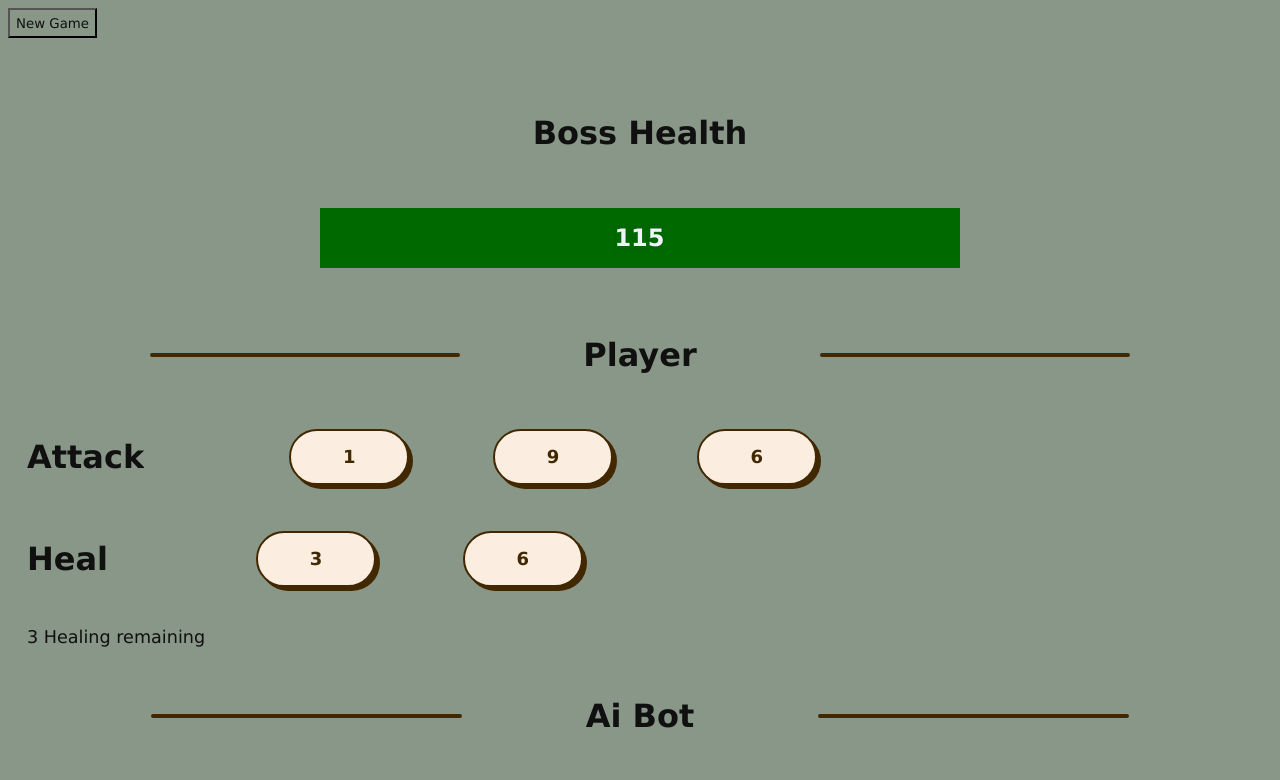
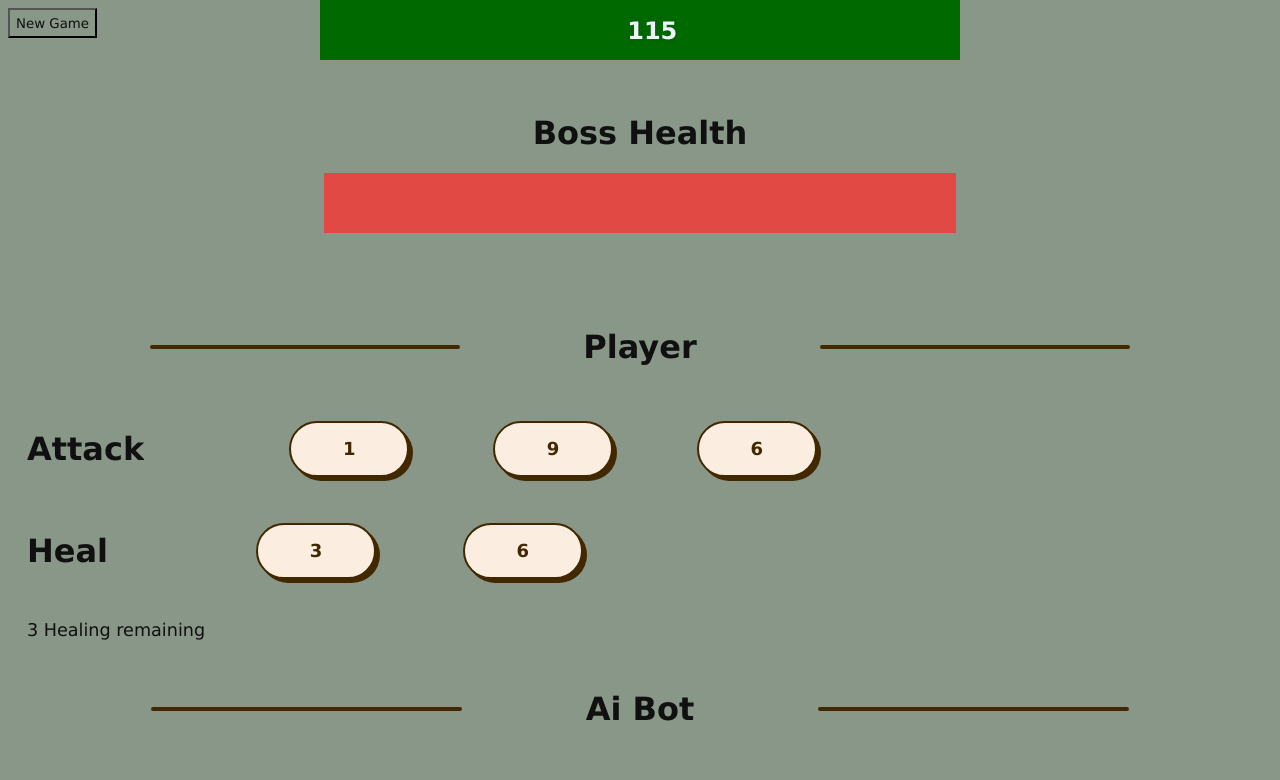
Before and after one commit to IMohammedNasr/Fight-The-Boss, a plain HTML site: page index.html in a window 1280 px wide. Shown: the top 780 px of the page. Drawn offline with Linux system fonts and the light colour scheme.

Commit message:
Update style.css

```diff
--- a/style.css
+++ b/style.css
@@ -14,14 +14,24 @@ h1{
     margin-top: 6%;
 }
 
+
+
+.health-container{
+    position: relative;
+    margin: auto;
+    /* background-color: red; */
+    align-items: center;
+    margin-top: 30px;
+}
+
 #Boss-Health{
     position: absolute;
     font-size: 1.5em;
     font-weight: 600;
     text-align: center;
     z-index: 2;
-    left: 48%;
-    top: 25%;
+    left: 49%;
+    top: -7px;
     background: none;
     color: #f2f2ff;
     background: rgba( 0, 0, 0, 0.012 );
@@ -29,20 +39,21 @@ h1{
     -webkit-backdrop-filter: blur( 20px );
 }
 
-
 .health-bar{
     width: 50%;
     background-color: rgba(255, 45, 45, 0.737);
     height: 60px;
-    position: absolute;
-    top: 26%;
-    left: 25%;
+    margin: auto;
 }
 
 .green{
     background-color: rgb(0, 105, 0);
     width: 50%;
     z-index: 1;
+    position: absolute;
+    top: 0; /* Align green bar with top of the red bar */
+    left: 25%;
+
 }
 
 
@@ -55,7 +66,7 @@ h1{
     align-items: center;
     justify-content: center;
     margin: auto;
-    margin-top: 12%;
+    margin-top: 5%;
 }
 
 
@@ -114,6 +125,7 @@ h1{
 .endgame {
     display: none;
     width:  30%;
+    min-width: 300px;
     top: 30%;
     position: absolute;
     left: 41%;
@@ -251,7 +263,8 @@ margin-left: 10px;
   }
 }
 
-@media (max-width: 900px) {
+
+@media screen and (max-width: 900px) {
   #Boss-Health{
     left: 46%;
   }
@@ -262,7 +275,8 @@ margin-left: 10px;
     margin-top: 20%;
   }
 }
-@media (max-width: 700px) {
+
+@media screen and (max-width: 700px) {
   h1{
     margin-top: 13%;
     font-size: 30px;
```
